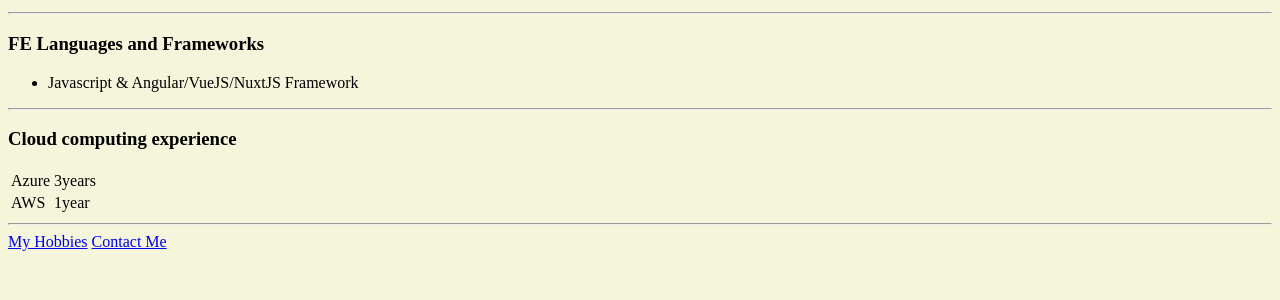
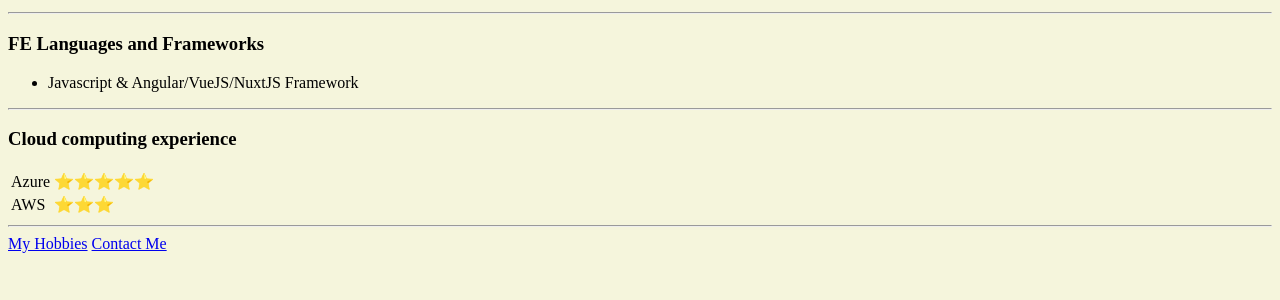
Before and after one commit to lan-bui/my-personal-site, a Flask app: page / in a window 1280 px wide. Shown: the part 326-626 px from the top of the page. Run offline with Flask 2, Linux system fonts and the light colour scheme.

Commit message:
update text

```diff
--- a/templates/index.html
+++ b/templates/index.html
@@ -34,11 +34,11 @@
       <tbody>
         <tr>
           <td>Azure</td>
-          <td>3years</td>
+          <td>⭐⭐⭐⭐⭐️</td>
         </tr>
         <tr>
           <td>AWS</td>
-          <td>1year</td>
+          <td>⭐⭐⭐</td>
         </tr>
       </tbody>
     </table>
```
Also changed, not shown: .github/workflows/docker-image.yml.
